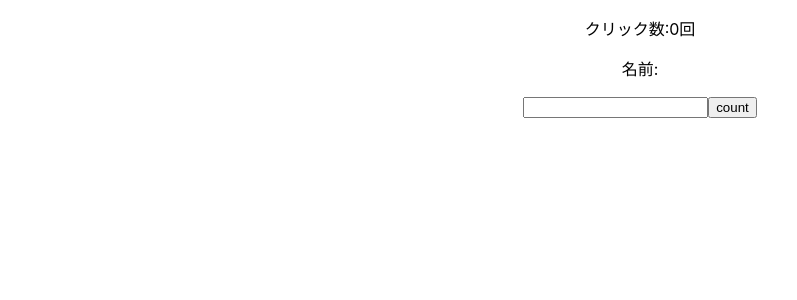
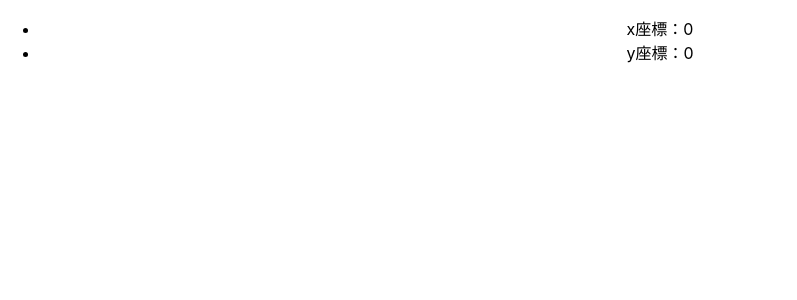
Before and after one commit to okutaku/react-hooks, a React (Create React App) app: page / in a window 1280 px wide. Shown: the top 300 px of the page, without its empty margins (0-797 px from the left). Built offline with nearby package versions, Linux system fonts and the light colour scheme.

Commit message:
useEffectの練習

```diff
--- a/src/App.js
+++ b/src/App.js
@@ -4,12 +4,13 @@
 // import CounterHooks from './components/CounterHook';
 // import FormHook from './components/FormHook'
 // import ItemHook from './components/ItemHook'
-import EffectHooks from './components/EffectHook'
+// import EffectHooks from './components/EffectHook'
+import MouseEventEffect from './components/MouseEvent'
 
 function App() {
   return (
     <div className="App">
-      <EffectHooks/>
+      <MouseEventEffect/>
     </div>
   );
 }
--- /dev/null
+++ b/src/components/MouseEvent.js
@@ -0,0 +1,34 @@
+//EventLisnerの使い方
+//最初だけのときは引数に[]をわたしてあげる
+
+import React, { useState, useEffect} from 'react'
+
+function MouseEventEffect(){
+  const [x, setX] = useState(0)
+  const [y, setY] = useState(0)
+
+  const getMousePosition = e => {
+    setX(e.clientX)
+    setY(e.clientY)
+  }
+
+  useEffect(() => {
+    console.log('useEffect')
+    window.addEventListener('mousemove', getMousePosition)
+    return () => {
+      window.removeEventListener('mousemove', getMousePosition)
+    }
+  }, [])
+  //処理を一回だけにするときはからカッコにして始めていく
+
+  return (
+    <div>
+      <ul>
+        <li>x座標：{x}</li>
+        <li>y座標：{y}</li>
+      </ul>
+    </div>
+  )
+}
+
+export default MouseEventEffect
```
Also changed, not shown: 2 other files (tests, documents, lock files or other folders).
